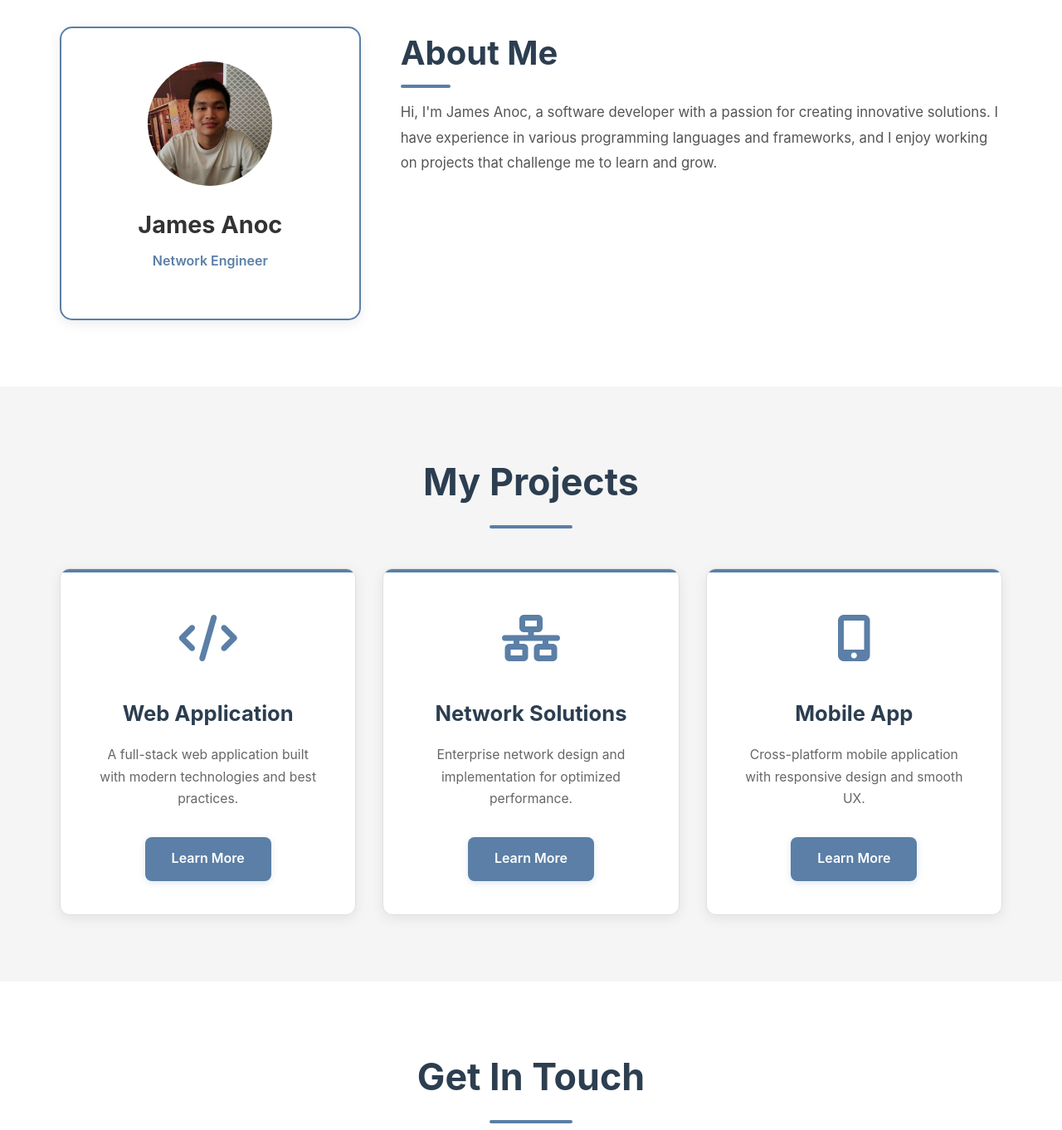
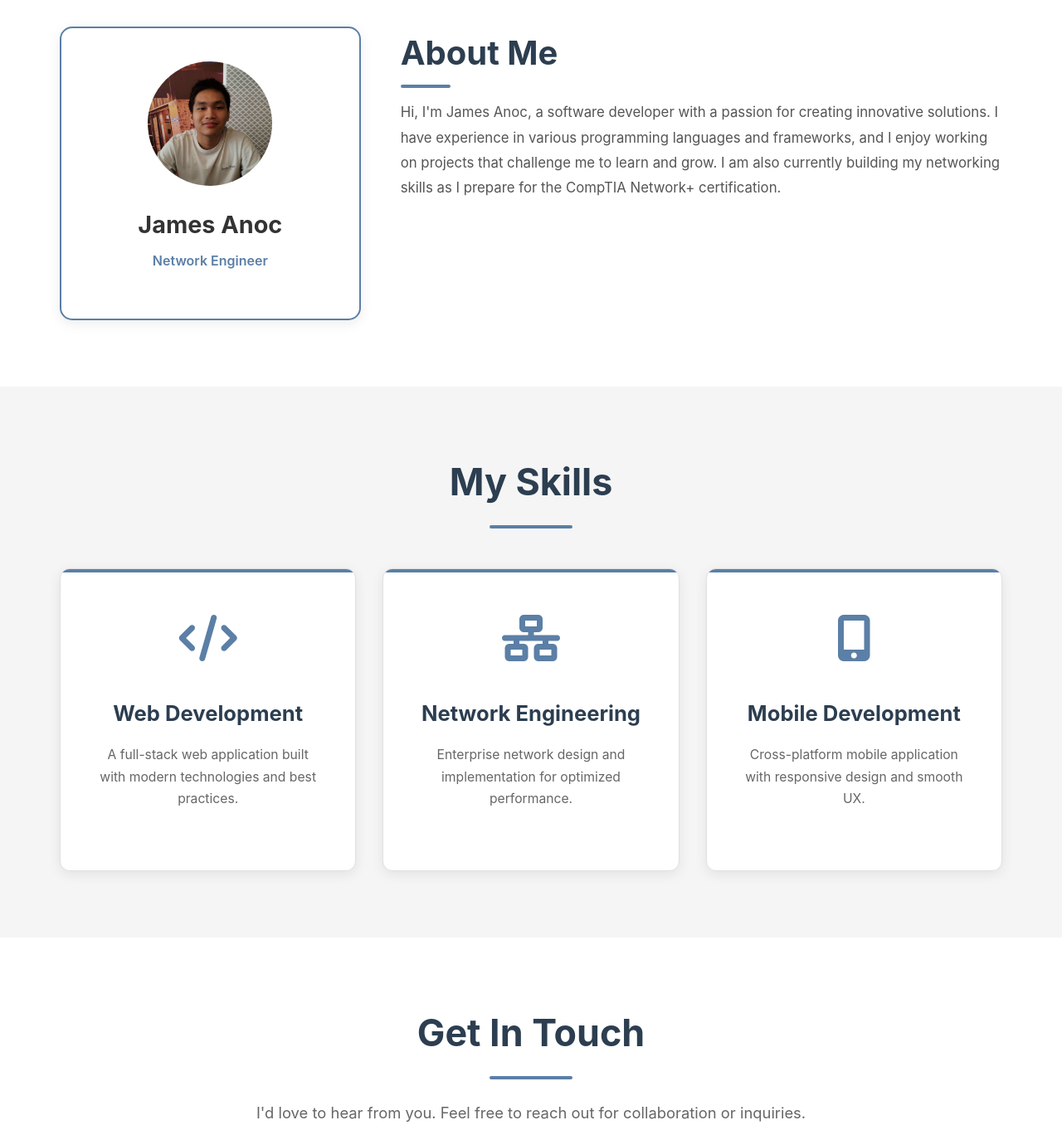
Before and after one commit to Ddunkin1/Websys-Portfolio, a plain HTML site: page index.html in a window 1280 px wide. Shown: the part 620-1982 px from the top of the page at 83% size. Drawn offline with Linux system fonts and the light colour scheme.

```diff
--- a/index.html
+++ b/index.html
@@ -8,15 +8,14 @@
     <link rel="stylesheet" href="https://cdnjs.cloudflare.com/ajax/libs/font-awesome/6.4.0/css/all.min.css">
 </head>
 <body>
-    <nav class="navbar">
-
+   <nav class="navbar">
 
         <div class="nav-container">
             <div class="logo">James Anoc</div>
             <ul class="nav-menu">
                 <li><a href="#home" class="nav-link">Home</a></li>
                 <li><a href="#about" class="nav-link">About</a></li>
-                <li><a href="#projects" class="nav-link">Projects</a></li>
+                <li><a href="#projects" class="nav-link">Skills</a></li>
                 <li><a href="#contact" class="nav-link">Contact</a></li>
                 <li><a href="https://github.com/Ddunkin1" class="nav-link" target="_blank"><i class="fab fa-github"></i></a></li>
             </ul>
@@ -39,38 +38,35 @@
             </div>
             <div class="about-content">
                 <h2>About Me</h2>
-                <p>Hi, I'm James Anoc, a software developer with a passion for creating innovative solutions. I have experience in various programming languages and frameworks, and I enjoy working on projects that challenge me to learn and grow.</p>
+                <p>Hi, I'm James Anoc, a software developer with a passion for creating innovative solutions. I have experience in various programming languages and frameworks, and I enjoy working on projects that challenge me to learn and grow. I am also currently building my networking skills as I prepare for the CompTIA Network+ certification.</p>
             </div>
         </div>
     </section>
 
     <section id="projects" class="projects">
         <div class="container">
-            <h2>My Projects</h2>
+            <h2>My Skills</h2>
             <div class="projects-grid">
                 <div class="project-card">
                     <div class="project-icon">
                         <i class="fas fa-code"></i>
                     </div>
-                    <h3>Web Application</h3>
+                    <h3>Web Development</h3>
                     <p>A full-stack web application built with modern technologies and best practices.</p>
-                    <a href="#" class="project-link">Learn More</a>
                 </div>
                 <div class="project-card">
                     <div class="project-icon">
                         <i class="fas fa-network-wired"></i>
                     </div>
-                    <h3>Network Solutions</h3>
+                    <h3>Network Engineering</h3>
                     <p>Enterprise network design and implementation for optimized performance.</p>
-                    <a href="#" class="project-link">Learn More</a>
                 </div>
                 <div class="project-card">
                     <div class="project-icon">
                         <i class="fas fa-mobile-alt"></i>
                     </div>
-                    <h3>Mobile App</h3>
+                    <h3>Mobile Development</h3>
                     <p>Cross-platform mobile application with responsive design and smooth UX.</p>
-                    <a href="#" class="project-link">Learn More</a>
                 </div>
             </div>
         </div>
```
